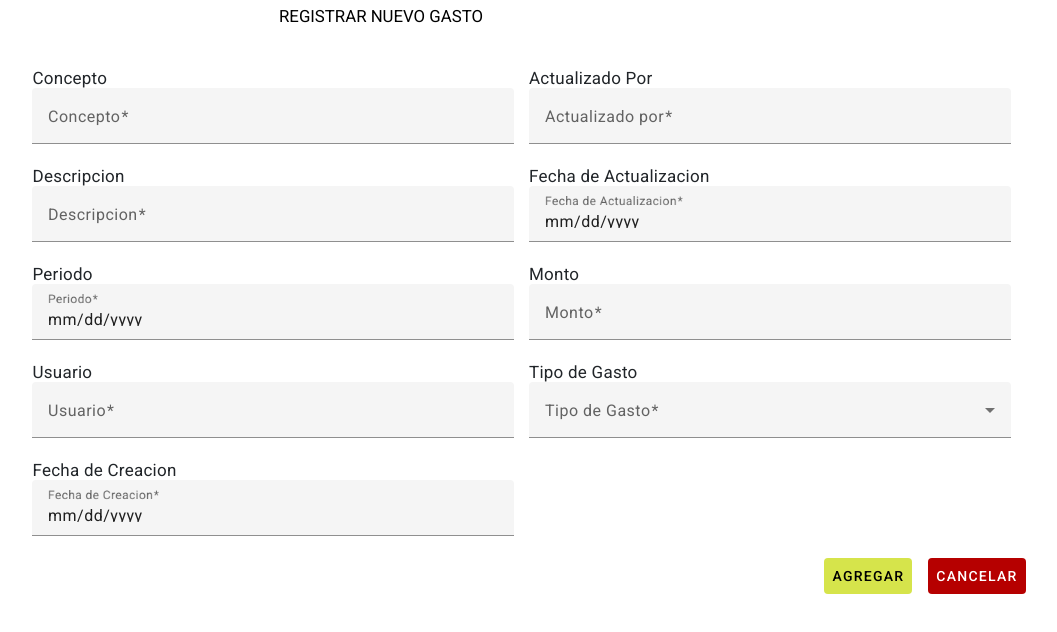
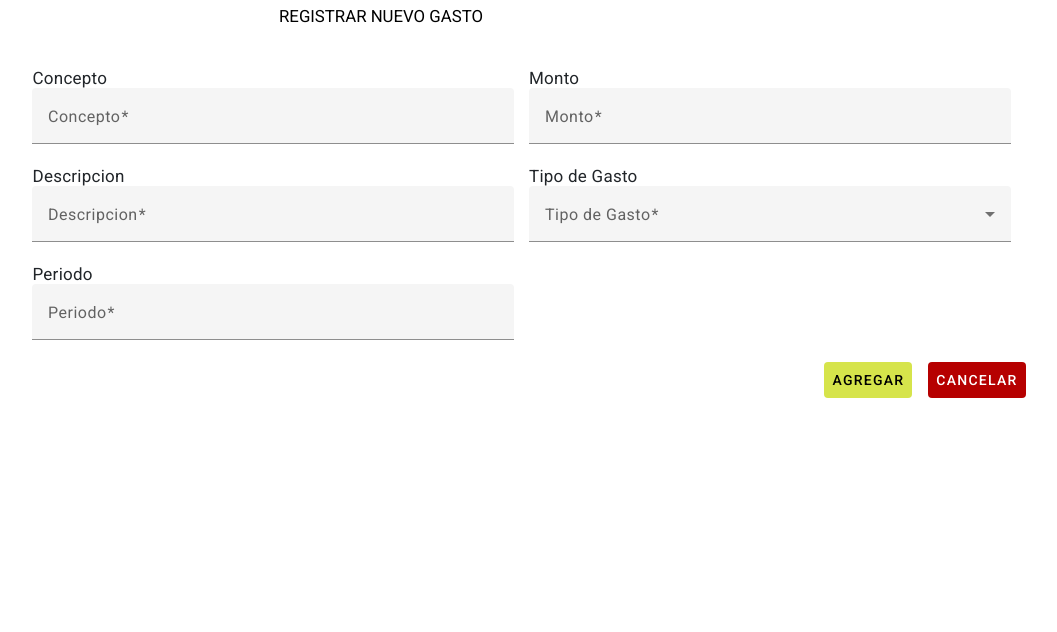
Before and after one commit to cristianppalma/mrecicla, an Angular app: page /controlGastosGeneralesCrear in a window 1280 px wide. Shown: the top 632 px of the page, without its empty margins (121-1178 px from the left). Built offline with nearby package versions, Linux system fonts and the light colour scheme.

Commit message:
modificacion en crud

```diff
--- a/src/app/control/control-gastos-generales-crear/control-gastos-generales-crear.component.html
+++ b/src/app/control/control-gastos-generales-crear/control-gastos-generales-crear.component.html
@@ -7,51 +7,31 @@
           <label>Concepto</label>
             <mat-form-field >
               <mat-label>Concepto</mat-label>
-                <input formControlName="Concepto" matInput >
+                <input placeholder="Ej. Luz" formControlName="Concepto" matInput >
             </mat-form-field>
 
               <label>Descripcion</label>
                 <mat-form-field>
                   <mat-label>Descripcion</mat-label>
-                    <input formControlName="Descripcion" matInput >
+                    <input placeholder="Ej. Pago de Servicio" formControlName="Descripcion" matInput >
                 </mat-form-field>
 
                 <label>Periodo</label>
                   <mat-form-field>
                     <mat-label>Periodo</mat-label>
-                      <input type="date" formControlName="Periodo" matInput>
+                      <input placeholder="Ej. Enero - Febrero" formControlName="Periodo" matInput>
                   </mat-form-field>
 
-                  <label>Usuario</label>
-                    <mat-form-field>
-                      <mat-label>Usuario</mat-label>
-                        <input formControlName="UsuarioCreador" matInput>
-                    </mat-form-field>
 
-                    <label>Fecha de Creacion</label>
-                      <mat-form-field>
-                        <mat-label>Fecha de Creacion</mat-label>
-                          <input type="date" formControlName="FechaCreacion" matInput>
-                      </mat-form-field>
 
         </div>
         <div class="formula2">
-          <label>Actualizado Por</label>
-            <mat-form-field>
-              <mat-label>Actualizado por</mat-label>
-                <input formControlName="UsuarioActualizar" matInput>
-            </mat-form-field>
 
-            <label>Fecha de Actualizacion</label>
-              <mat-form-field>
-                <mat-label>Fecha de Actualizacion</mat-label>
-                  <input type="date" formControlName="FechaActualizacion" matInput>
-              </mat-form-field>
 
               <label>Monto</label>
                 <mat-form-field>
                   <mat-label>Monto</mat-label>
-                    <input formControlName="Monto" matInput>
+                    <input placeholder="2500" formControlName="Monto" matInput>
                     <mat-error *ngIf="formularioGastos.get('Monto')?.hasError('required')">
                       El monto del gasto es obligatorio.
                     </mat-error>
--- a/src/app/control/control-gastos-generales-crear/control-gastos-generales-crear.component.ts
+++ b/src/app/control/control-gastos-generales-crear/control-gastos-generales-crear.component.ts
@@ -29,10 +29,7 @@ export class ControlGastosGeneralesCrearComponent implements OnInit {
       Concepto: ['', [Validators.required]],
       Descripcion: ['', [Validators.required]],
       Periodo: ['', [Validators.required]],
-      UsuarioCreador: ['', [Validators.required]],
-      FechaCreacion: ['', [Validators.required]],
-      UsuarioActualizar: ['', [Validators.required]],
-      FechaActualizacion:['', [Validators.required]],
+
       Monto:['', [Validators.required]],
       Tipo:['', [Validators.required]]
     });
--- a/src/app/control/control-gastos-generales-editar/control-gastos-generales-editar.component.html
+++ b/src/app/control/control-gastos-generales-editar/control-gastos-generales-editar.component.html
@@ -6,44 +6,26 @@
           <label>Concepto</label>
           <mat-form-field >
             <mat-label>Concepto</mat-label>
-              <input formControlName="Concepto" matInput >
+              <input placeholder="Ej. Luz" formControlName="Concepto" matInput >
           </mat-form-field>
           <label>Descripcion</label>
           <mat-form-field>
             <mat-label>Descripcion</mat-label>
-              <input formControlName="Descripcion" matInput >
+              <input placeholder="Ej. Pago de Servicio" formControlName="Descripcion" matInput >
           </mat-form-field>
           <label>Periodo</label>
           <mat-form-field>
             <mat-label>Periodo</mat-label>
-              <input type="date" formControlName="Periodo" matInput>
+              <input placeholder="Ej. Enero - Febrero" formControlName="Periodo" matInput>
           </mat-form-field>
-          <label>Usuario</label>
-          <mat-form-field>
-            <mat-label>Usuario</mat-label>
-              <input formControlName="UsuarioCreador" matInput>
-          </mat-form-field>
-          <label>Fecha de Creacion</label>
-          <mat-form-field>
-            <mat-label>Fecha de Creacion</mat-label>
-              <input type="date"  formControlName="FechaCreacion" matInput>
-          </mat-form-field>
+
         </div>
         <div class="formula2">
-          <label>Actualizado Por</label>
-          <mat-form-field>
-            <mat-label>Actualizado por</mat-label>
-              <input formControlName="UsuarioActualizar" matInput>
-          </mat-form-field>
-          <label>Fecha de Actualizacion</label>
-          <mat-form-field>
-            <mat-label>Fecha de Actualizacion</mat-label>
-              <input type="date"  formControlName="FechaActualizacion" matInput>
-          </mat-form-field>
+
           <label>Monto</label>
           <mat-form-field>
             <mat-label>Monto</mat-label>
-              <input formControlName="Monto" matInput>
+              <input placeholder="2500" formControlName="Monto" matInput>
           </mat-form-field>
           <label>Tipo de Gasto</label>
           <mat-form-field>
--- a/src/app/control/control-gastos-generales-editar/control-gastos-generales-editar.component.ts
+++ b/src/app/control/control-gastos-generales-editar/control-gastos-generales-editar.component.ts
@@ -25,10 +25,7 @@ export class ControlGastosGeneralesEditarComponent implements OnInit {
                   Concepto: [''],
                   Descripcion: [''],
                   Periodo: [''],
-                  UsuarioCreador: [''],
-                  FechaCreacion: [''],
-                  UsuarioActualizar: [''],
-                  FechaActualizacion:[''],
+
                   Monto:['', [Validators.required]],
                   Tipo:['']
                 });
@@ -41,10 +38,7 @@ export class ControlGastosGeneralesEditarComponent implements OnInit {
                     Concepto: respuesta.Concepto,
                     Descripcion: respuesta.Descripcion,
                     Periodo: respuesta.Periodo,
-                    UsuarioCreador: respuesta.UsuarioCreador,
-                    FechaCreacion: respuesta.FechaCreacion,
-                    UsuarioActualizar: respuesta.UsuarioActualizar,
-                    FechaActualizacion: respuesta.FechaActualizacion,
+
                     Monto: respuesta.Monto,
                     Tipo: respuesta.Tipo
                   });
```
